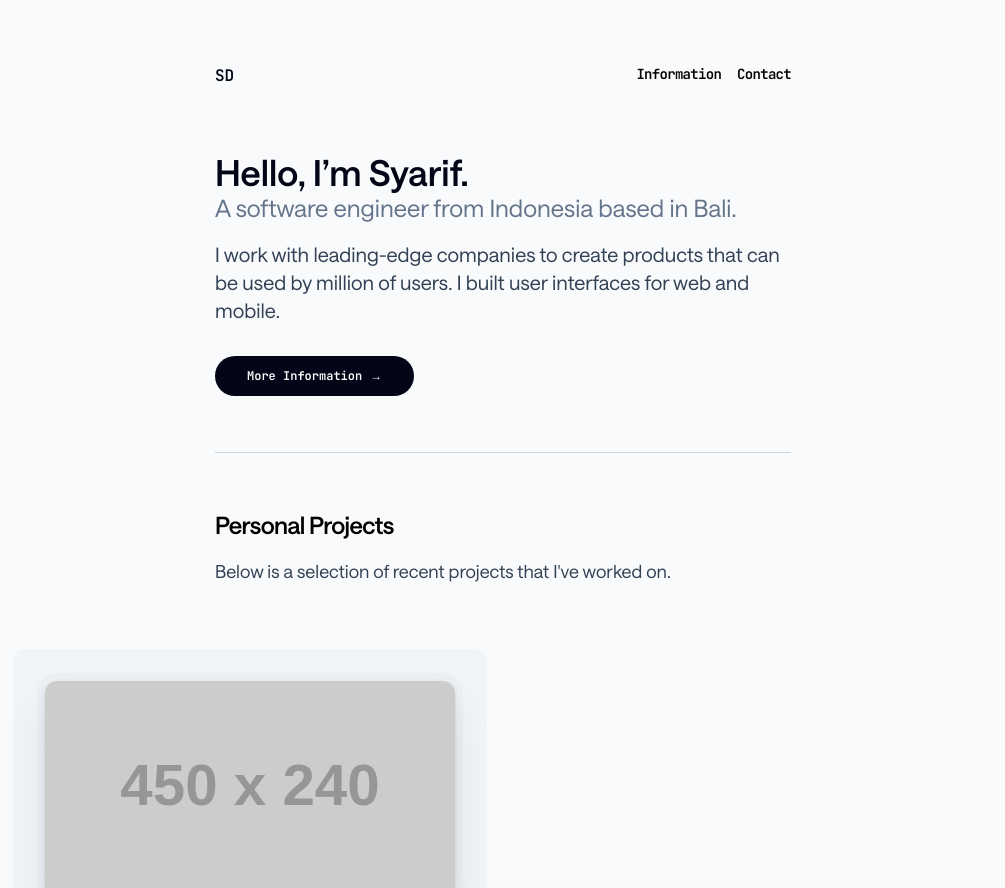
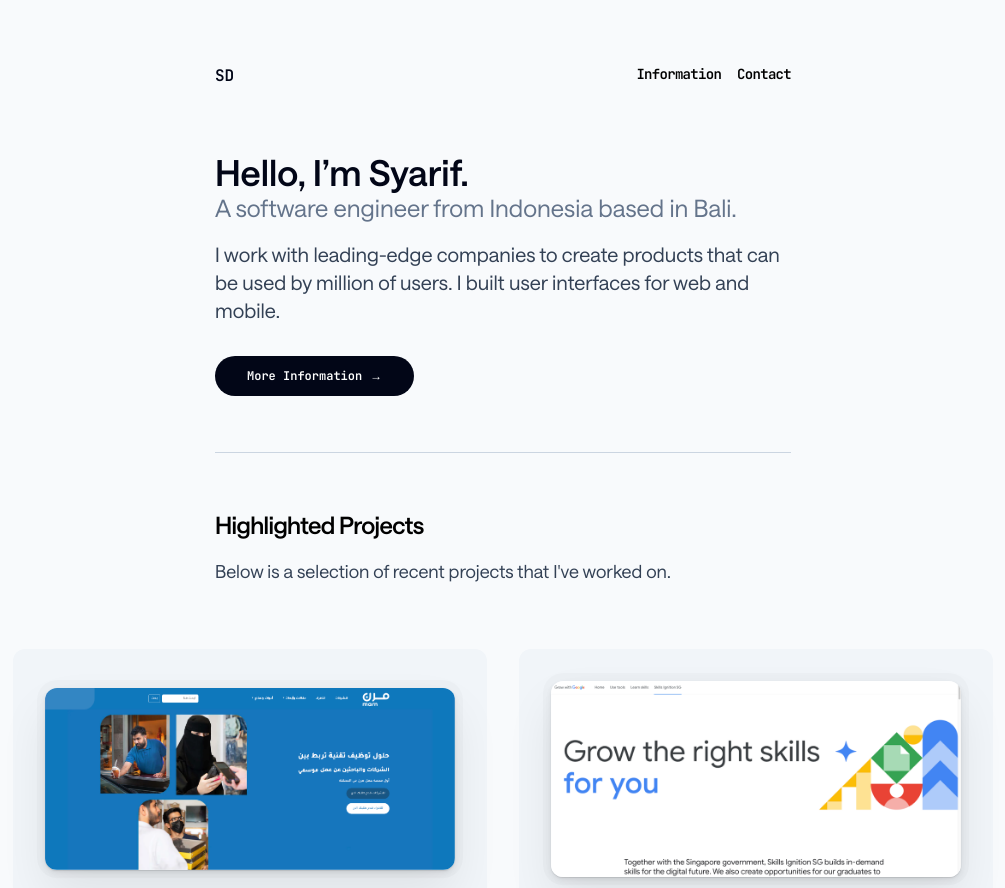
Before and after one commit to Sh4reef/minimal-portfolio, a Next.js app: page / in a window 1280 px wide. Shown: the top 888 px of the page, without its empty margins (137-1142 px from the left). Built offline with nearby package versions, Linux system fonts and the light colour scheme.

Commit message:
Added projects images

```diff
--- a/src/pages/index.jsx
+++ b/src/pages/index.jsx
@@ -7,7 +7,14 @@ export default function Home() {
       description:
         "Employement solutions platform, for businesses and job seekers.",
       url: "https://marn.io",
-      image: "https:/via.placeholder.com/450x240",
+      image: "/marn-project.png",
+    },
+    {
+      title: "Grow with Google",
+      description:
+        "It's Google initiative to help people get the skills they need to find a job.",
+      url: "https://grow.google",
+      image: "/gwg-project.png",
     },
   ];
 
@@ -36,7 +43,7 @@ export default function Home() {
       </section>
       <section class="pb-16">
         <h2 class="font-semibold text-2xl tracking-tight mb-4">
-          Personal Projects
+          Highlighted Projects
         </h2>
         <p class="text-slate-700 text-lg">
           Below is a selection of recent projects that I've worked on.
```
Also changed, not shown: public/gwg-project.png (added), public/marn-project.png (added).
